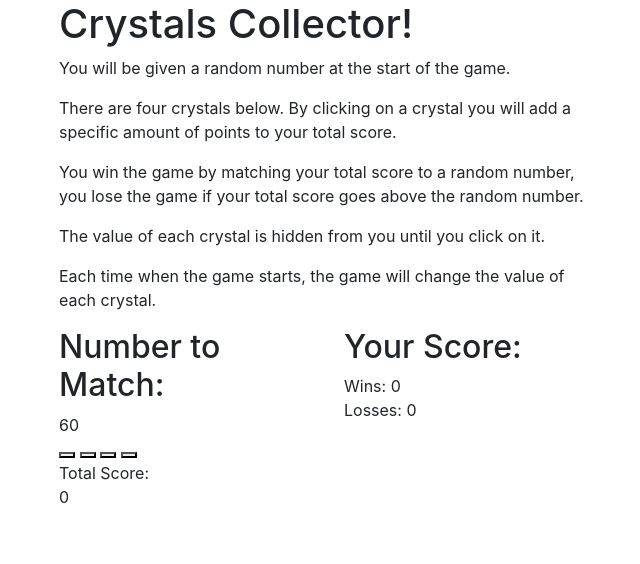
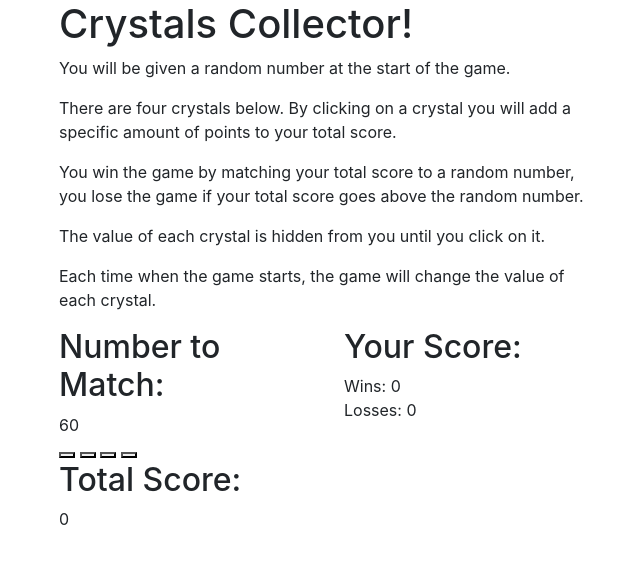
Before and after one commit to astevenson6/unit-4-game, a plain HTML site: page index.html in a window 1280 px wide. Shown: the whole page, without its empty margins (26-666 px from the left). Drawn offline with nearby package versions, Linux system fonts and the light colour scheme.

Commit message:
header format

```diff
--- a/index.html
+++ b/index.html
@@ -57,7 +57,7 @@
         <div class="row">
             <div class="col-3">
                 <!-- total score -->
-                <div id="score">Total Score:</div>
+                <h2>Total Score:</h2>
                 <div id="totalNumber">0</div>
             </div>
         </div>
```
